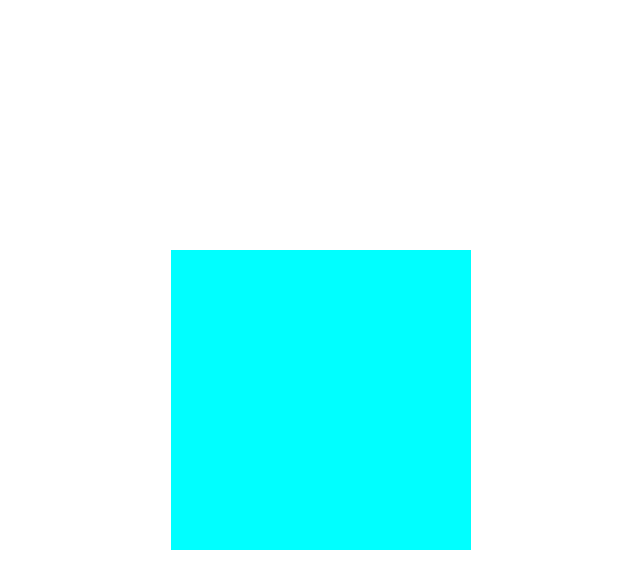
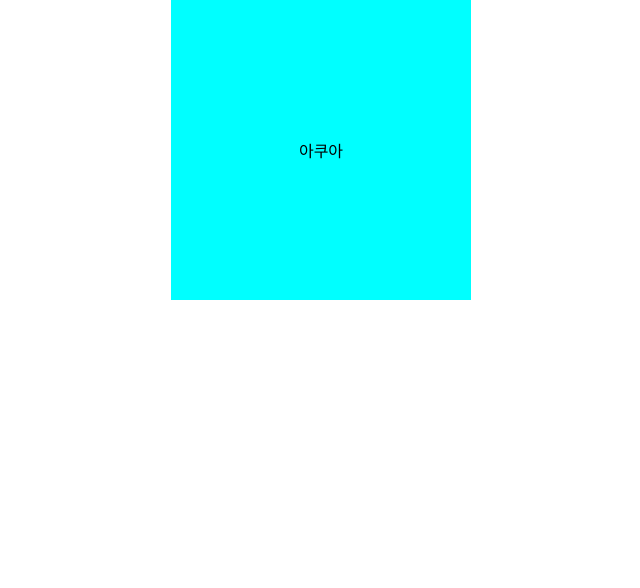
Before and after one commit to leegisoo/box, a plain HTML site: page index.html in a window 1280 px wide. Shown: the whole page, without its empty margins (319-959 px from the left). Drawn offline with Linux system fonts and the light colour scheme.

Commit message:
아쿠아박스에글자추가

```diff
--- a/css/main.css
+++ b/css/main.css
@@ -14,7 +14,7 @@ a {
 
 section {
   width: 100%;
-  height: 100vh;
+  height: 100%;
   overflow: hidden;
   display: flex;
   justify-content: center;
@@ -25,6 +25,9 @@ article {
   width: 300px;
   height: 300px;
   background: aqua;
+  display: flex;
+  justify-content: center;
+  align-items: center;
 }
 
 /*# sourceMappingURL=main.css.map */
--- a/index.html
+++ b/index.html
@@ -11,7 +11,7 @@
 <body>
  <section>
      <article>
-
+         아쿠아
      </article>
  </section>
 </body>
```
